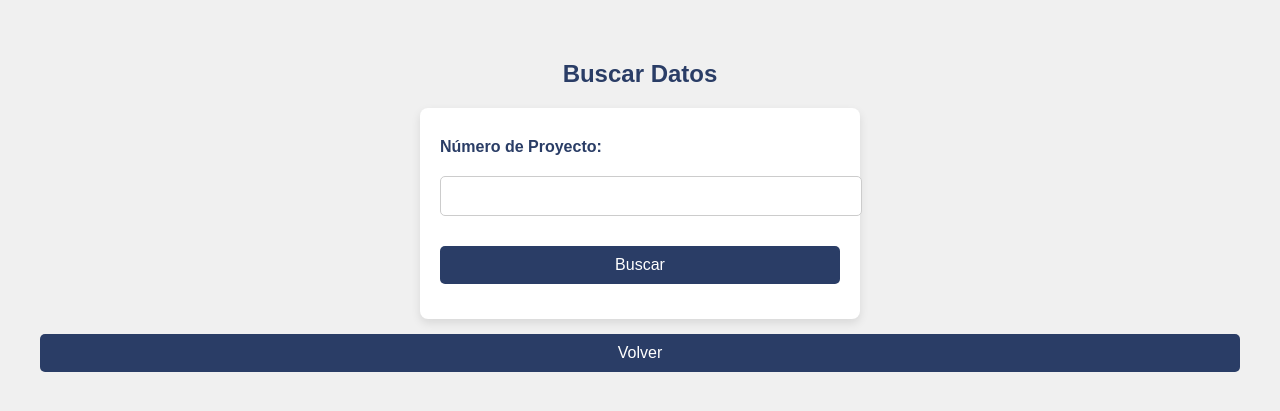
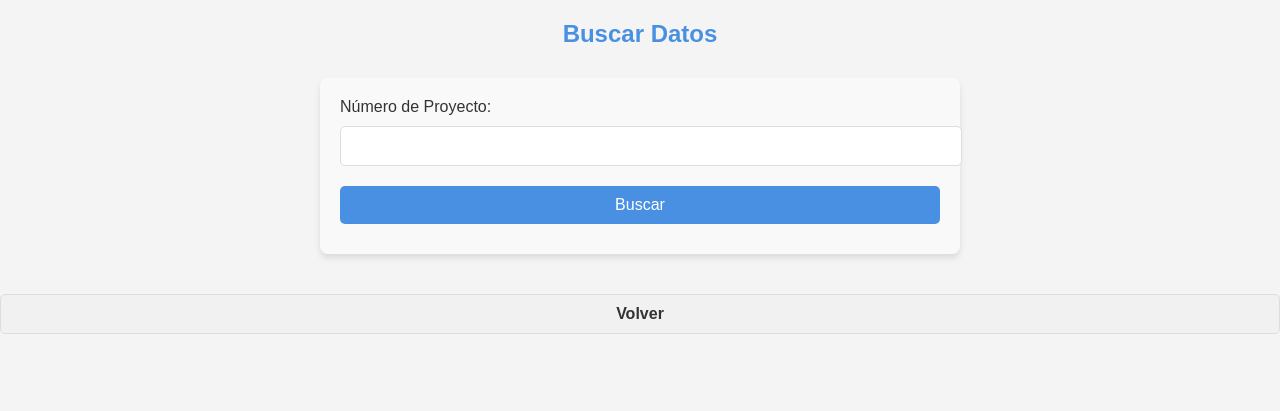
Before and after one commit to danny-calderon/php, a PHP site: page /buscar.php in a window 1280 px wide. Shown: the top 411 px of the page. Run offline with PHP 8.4, Linux system fonts and the light colour scheme.

Commit message:
progrma sin comentarios

```diff
--- a/faltas/src/programa/buscar.php
+++ b/faltas/src/programa/buscar.php
@@ -4,12 +4,69 @@ require 'vendor/autoload.php';
 
 use PhpOffice\PhpSpreadsheet\IOFactory;
 
+//ruta del archivo
 $archivo = __DIR__ . '/faltas-de-material.xlsx';
 $resultados = "";
 
 if ($_SERVER["REQUEST_METHOD"] == "POST") {
     $num_proyecto = $_POST['numero_proyecto'] ?? '';
+    $accion = $_POST['accion'] ?? '';  // Acción de editar
 
+    // Si se está editando un proyecto
+    if ($accion == 'editar') {
+        $referencia = $_POST['referencia'];
+        $cantidad = $_POST['cantidad'];
+        $tipo = $_POST['tipo'];
+
+        // Validar que no haya campos vacíos
+        if (empty($referencia) || empty($cantidad) || empty($tipo)) {
+            $_SESSION['mensaje'] = "<div class='aviso error'>Todos los campos son obligatorios para editar.</div>";
+            header("Location: buscar.php");
+            exit();
+        }
+
+        // Cargar el archivo Excel
+        if (!file_exists($archivo)) {
+            $_SESSION['mensaje'] = "<div class='aviso error'>No hay datos registrados aún.</div>";
+            header("Location: buscar.php");
+            exit();
+        }
+
+        $spreadsheet = IOFactory::load($archivo);
+        $sheet = $spreadsheet->getActiveSheet();
+        $found = false;
+
+        // Buscar el proyecto en el archivo y actualizar
+        foreach ($sheet->getRowIterator() as $row) {
+            $cell = $sheet->getCell('A' . $row->getRowIndex());
+            if ($cell->getValue() == $num_proyecto) {
+                // Actualizar los valores de la fila correspondiente
+                $sheet->setCellValue('B' . $row->getRowIndex(), $referencia);
+                $sheet->setCellValue('C' . $row->getRowIndex(), $cantidad);
+                $sheet->setCellValue('D' . $row->getRowIndex(), $tipo);
+                $found = true;
+                break;
+            }
+        }
+
+        // Si el proyecto no fue encontrado
+        if (!$found) {
+            $_SESSION['mensaje'] = "<div class='aviso error'>No se encontró el proyecto para editar.</div>";
+            header("Location: buscar.php");
+            exit();
+        }
+
+        // Guardar el archivo actualizado
+        $writer = new \PhpOffice\PhpSpreadsheet\Writer\Xlsx($spreadsheet);
+        $writer->save($archivo);
+
+        $_SESSION['mensaje'] = "<div class='aviso exito'>Proyecto actualizado correctamente.</div>";
+        header("Location: buscar.php");
+        exit();
+    }
+
+    // Si se está buscando el proyecto
+    if (empty($accion)) {
         if (empty($num_proyecto)) {
             $_SESSION['mensaje'] = "<div class='aviso error'>Debes ingresar un número de proyecto.</div>";
             header("Location: buscar.php");
@@ -32,9 +89,16 @@ if ($_SERVER["REQUEST_METHOD"] == "POST") {
             if ($cell->getValue() == $num_proyecto) {
                 $referencia = $sheet->getCell('B' . $row->getRowIndex())->getValue();
                 $cantidad = $sheet->getCell('C' . $row->getRowIndex())->getValue();
-            $tipo = $sheet->getCell('D' . $row->getRowIndex())->getValue(); // ✅ Agregar lectura de la columna D
-
-            $resultados .= "<p>Referencia: $referencia, Cantidad: $cantidad, Tipo: $tipo</p>"; // ✅ Mostrar tipo
+                $tipo = $sheet->getCell('D' . $row->getRowIndex())->getValue();
+                $resultados .= "<p>Referencia: $referencia, Cantidad: $cantidad, Tipo: $tipo</p>";
+                // Agregar formulario para editar
+                $resultados .= "<form method='post'>
+                    <input type='hidden' name='numero_proyecto' value='$num_proyecto'>
+                    <input type='text' name='referencia' value='$referencia' required>
+                    <input type='number' name='cantidad' value='$cantidad' required>
+                    <input type='text' name='tipo' value='$tipo' required>
+                    <button type='submit' name='accion' value='editar'>Actualizar</button>
+                </form>";
                 $found = true;
             }
         }
@@ -43,6 +107,7 @@ if ($_SERVER["REQUEST_METHOD"] == "POST") {
             $_SESSION['mensaje'] = "<div class='aviso error'>No se encontraron resultados.</div>";
             header("Location: buscar.php");
             exit();
+        }
     }
 }
 ?>
@@ -56,6 +121,8 @@ if ($_SERVER["REQUEST_METHOD"] == "POST") {
     <link rel="stylesheet" href="style.css">
 </head>
 <body>
+
+    <div class="container">
         <h2>Buscar Datos</h2>
 
         <form method="post">
@@ -64,7 +131,9 @@ if ($_SERVER["REQUEST_METHOD"] == "POST") {
             <button type="submit">Buscar</button>
         </form>
 
+        <div class="volver-btn">
             <a href="index.php"><button>Volver</button></a>
+        </div>
 
         <?php
         if (!empty($resultados)) {
@@ -76,5 +145,7 @@ if ($_SERVER["REQUEST_METHOD"] == "POST") {
             unset($_SESSION['mensaje']);
         }
         ?>
+    </div>
+
 </body>
 </html>
--- a/faltas/src/programa/guardar.php
+++ b/faltas/src/programa/guardar.php
@@ -7,6 +7,7 @@ use PhpOffice\PhpSpreadsheet\Writer\Xlsx;
 use PhpOffice\PhpSpreadsheet\IOFactory;
 
 if ($_SERVER["REQUEST_METHOD"] == "POST") {
+    //ruta del archivo
     $archivo = __DIR__ . '/faltas-de-material.xlsx';
     $num_proyecto = $_POST['numero_proyecto'] ?? '';
     $referencia = $_POST['referencia'] ?? '';
@@ -57,6 +58,7 @@ if ($_SERVER["REQUEST_METHOD"] == "POST") {
 <body>
     <h2>Guardar Datos</h2>
 
+    <!-- Formulario de entrada de datos -->
     <form method="post">
         <label for="numero_proyecto">Número de Proyecto:</label>
         <input type="text" id="numero_proyecto" name="numero_proyecto" required>
@@ -77,6 +79,7 @@ if ($_SERVER["REQUEST_METHOD"] == "POST") {
         <button type="submit">Guardar</button>
     </form>
 
+    <!-- Botón para volver -->
     <a href="index.php"><button>Volver</button></a>
 </body>
 </html>
--- a/faltas/src/programa/style.css
+++ b/faltas/src/programa/style.css
@@ -1,112 +1,80 @@
-/* Fuente de la página */
+/* Estilos generales para la página */
 body {
     font-family: 'Arial', sans-serif;
-    margin: 20px;
-    padding: 20px;
-    background-color: #f0f0f0; /* Fondo claro */
-    color: #333; /* Color oscuro para texto */
+    margin: 0;
+    padding: 0;
+    background-color: #f4f4f4; /* Fondo blanco apagado */
+    color: #333; /* Texto oscuro para buena legibilidad */
 }
 
-/* Estilo para el formulario */
-form {
-    background-color: white;
-    padding: 20px;
-    border-radius: 8px;
-    box-shadow: 0 4px 10px rgba(0, 0, 0, 0.1);
-    max-width: 400px;
-    margin: auto;
+/* Encabezados principales */
+h2 {
+    color: #4A90E2; /* Azul celeste */
+    text-align: center;
 }
 
-/* Estilo de las etiquetas */
-label {
-    font-weight: bold;
-    display: block;
-    margin-top: 10px;
-    color: #2A3D66; /* Azul oscuro */
+/* Formularios y botones */
+form {
+    max-width: 600px;
+    margin: 30px auto;
+    padding: 20px;
+    background-color: #f9f9f9; /* Fondo gris suave */
+    border-radius: 8px;
+    box-shadow: 0 4px 6px rgba(0, 0, 0, 0.1);
 }
 
-/* Estilo de los inputs, select y textarea */
+/* Inputs y botones */
 input, select, button {
     width: 100%;
     padding: 10px;
-    margin-top: 5px;
-    border: 1px solid #ccc; /* Borde gris suave */
+    margin: 10px 0;
+    border-radius: 5px;
+    border: 1px solid #ddd; /* Borde gris claro */
+    font-size: 16px;
+}
+
+/* Estilo del botón */
+button {
+    background-color: #4A90E2; /* Azul celeste */
+    color: white;
+    cursor: pointer;
+    border: none;
+}
+
+/* Cambia el color del botón al pasar el cursor (hover) */
+button:hover {
+    background-color: #357ABD; /* Azul más oscuro */
+}
+
+/* Estilo del enlace de volver */
+a button {
+    background-color: #f1f1f1;
+    border: 1px solid #ddd;
+    color: #333;
+    font-weight: bold;
+}
+
+/* Cambiar color del botón al pasar el cursor */
+a button:hover {
+    background-color: #ddd;
+}
+
+/* Estilo de los mensajes */
+.aviso {
+    padding: 15px;
+    margin: 20px 0;
     border-radius: 5px;
     font-size: 16px;
 }
 
-/* Cambio de color en el borde al recibir foco */
-input:focus, select:focus, button:focus {
-    border-color: #2A3D66; /* Azul oscuro */
-    outline: none;
-}
-
-/* Estilo para el botón */
-button {
-    background-color: #2A3D66; /* Azul oscuro */
-    color: white;
-    font-size: 16px;
-    cursor: pointer;
-    margin-top: 15px;
-    border: none;
-    border-radius: 5px;
-}
-
-/* Cambio de color al hacer hover sobre el botón */
-button:hover {
-    background-color: #1A2A4C; /* Azul más oscuro al hacer hover */
-}
-
-/* Estilo para el encabezado */
-h2 {
-    text-align: center;
-    font-size: 1.5em;
-    color: #2A3D66; /* Azul oscuro */
-    margin-bottom: 20px; /* Espaciado adicional debajo del encabezado */
-}
-
-/* Agregar espaciado entre elementos */
-form > label, form > input, form > select, form > button {
-    margin-bottom: 15px;
-}
-
-/* Estilo para los avisos de éxito, error e info */
-.aviso {
-    padding: 10px;
-    margin: 15px 0; /* Margen adicional para evitar que se peguen los avisos */
-    border-radius: 5px;
-    font-family: Arial, sans-serif;
-    font-size: 14px;
-    box-sizing: border-box; /* Asegura que el padding no afecte el ancho total */
-}
-
-/* Aviso de éxito */
-.aviso.exito {
-    background-color: #d4edda;
-    color: #155724;
-    border: 1px solid #c3e6cb;
-}
-
-/* Aviso de error */
 .aviso.error {
     background-color: #f8d7da;
     color: #721c24;
     border: 1px solid #f5c6cb;
 }
 
-/* Aviso de información */
-.aviso.info {
-    background-color: #cce5ff;
-    color: #004085;
-    border: 1px solid #b8daff;
+.aviso.exito {
+    background-color: #d4edda;
+    color: #155724;
+    border: 1px solid #c3e6cb;
 }
-
-/* Cambio de color del botón al hacer hover */
-button:hover {
-    background-color: #1A2A4C; /* Azul más oscuro */
-}
-
-/* Mejorar accesibilidad: Resaltar botón al enfocar */
-button:focus {
-    box-shadow: 0 0 0 2px #2A3D66; /* Resaltar el botón al enfocar */
-}
```
Also changed, not shown: 1 other file. Lines whose indentation alone changed are shown as unchanged.
